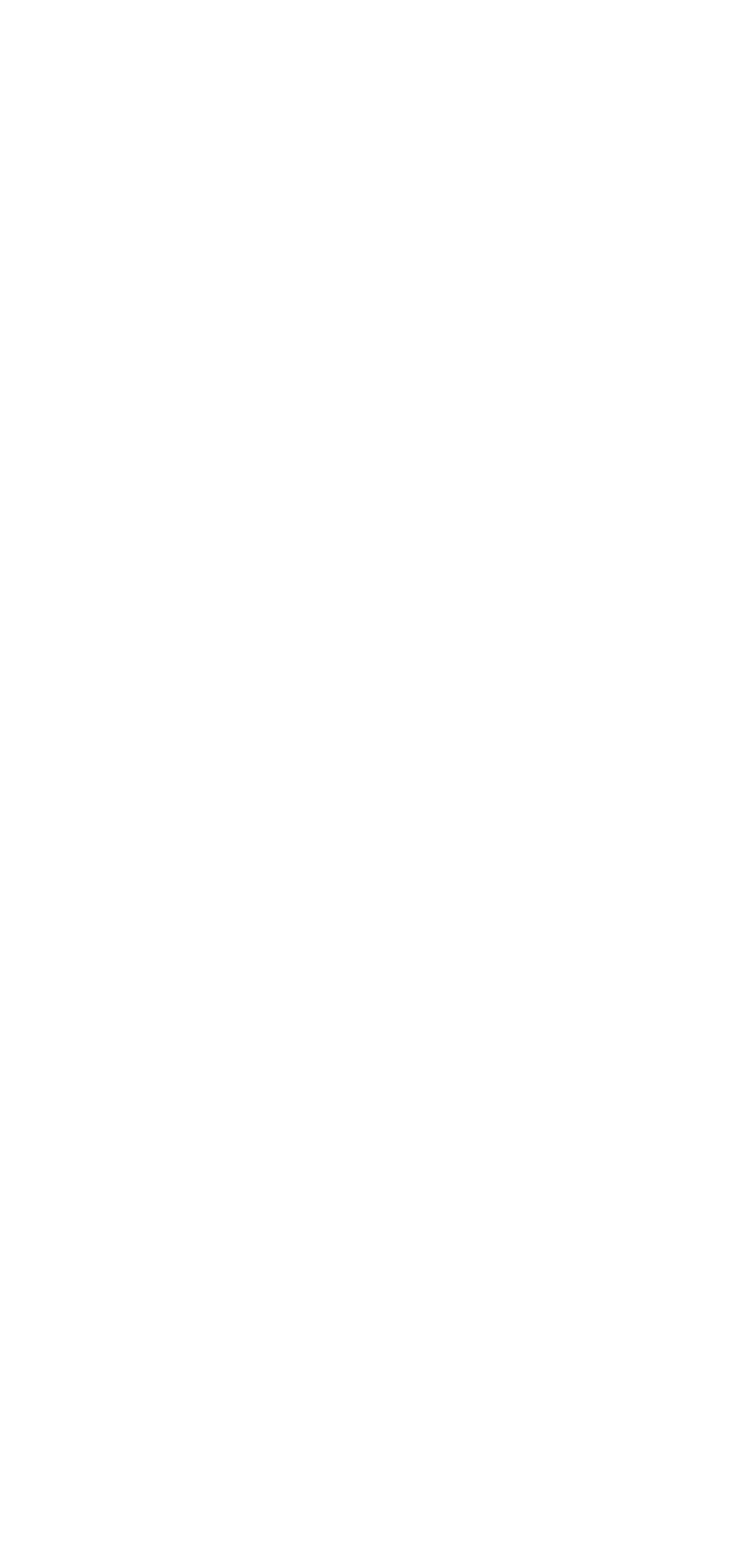
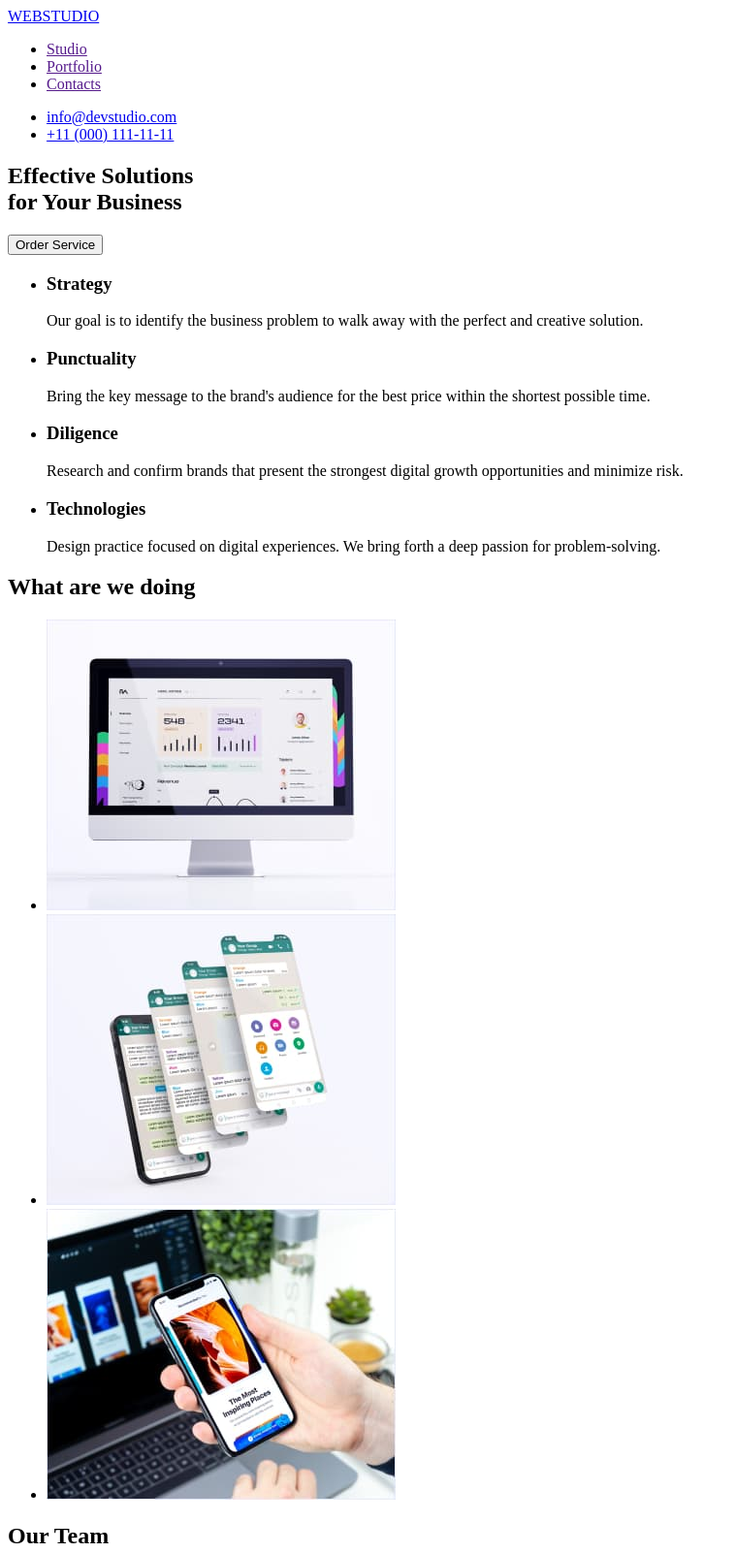
Before and after one commit to Vitalik1788/goit-markup-hw-01, a plain HTML site: page index.html in a window 1280 px wide. Shown: the top 1602 px of the page at 97% size, without its empty margins (0-759 px from the left). Before the commit the page ends 800 px from the top, so only its background shows below. Drawn offline with Linux system fonts and the light colour scheme.

Commit message:
homework1

```diff
--- a/index.html
+++ b/index.html
@@ -4,9 +4,111 @@
     <meta charset="UTF-8">
     <meta http-equiv="X-UA-Compatible" content="IE=edge">
     <meta name="viewport" content="width=device-width, initial-scale=1.0">
-    <title>Document</title>
+    <title>WEBSTUDIO</title>
 </head>
 <body>
+    <!--head-->
+    <header>
+       <nav>
+       <a href="/">WEBSTUDIO</a>
+       <ul>
+        <li><a href="">Studio</a></li>
+        <li><a href="">Portfolio</a></li>
+        <li><a href="">Contacts</a></li>
+       </ul>
+       </nav>
+       <ul>
+        <li>
+            <a href="mailto:info@devstudio.com">info@devstudio.com</a>
+        </li>
+        <li>
+            <a href="tel:+110001111111">+11 (000) 111-11-11</a>
+        </li>
+       </ul>
+    </header>
+    <main>
+        <!--section 1-->
+        <section>
+            <h1>Effective Solutions <br> for Your Business</h1>
+            <button type="button">Order Service</button>
+        </section>
+
+       <!--section 2-->
+        <section>
+            <h2 hidden> Strategy Punctuality Diligence Technologies</h2>
+            <ul>
+                <li>
+                    <h3>Strategy</h3>
+                    <p>Our goal is to identify the business
+                        problem to walk away with the perfect and creative solution. </p>
+                </li>
+                <li>
+                    <h3>Punctuality</h3>
+                    <p>Bring the key message to the brand's audience for the best price within the shortest possible time.</p>
+                </li>
+                <li>
+                    <h3>Diligence</h3>
+                    <p>Research and confirm brands that present the strongest digital growth opportunities and minimize risk.</p>
+                </li>
+                <li>
+                    <h3>Technologies</h3>
+                    <p>Design practice focused on digital experiences. We bring forth a deep passion for problem-solving.</p>
+                </li>
+            </ul>
+        </section>
+
+        <!--section 3-->
+        <section>
+            <h2>What are we doing</h2>
+            <ul>
+                <li>
+                    <img src="/images/about/monitor.jpg" alt="desctop" width="360">
+                </li>
+               <li>
+                <img src="/images/about/phone.jpg" alt="phone" width="360">
+               </li>
+               <li>
+                <img src="/images/about/phoneinhand.jpg" alt="phone in hand" width="360">
+               </li>
+            </ul>
+        </section>
+
+        <!--section 4-->
+        <section>
+            <h2>Our Team</h2>
+            <ul>
+                <li>
+                    <img src="/images/team/productdesigner.jpg" alt="Mark Guerrero" width="264">
+                    <h3>Mark Guerrero</h3>
+                    <p>Product Designer</p>
+                </li>
+                <li>
+                    <img src="/images/team/frontenddeveloper.jpg" alt="Tom Ford" width="264">
+                    <h3>Tom Ford</h3>
+                    <p>Frontend Developer</p>
+                </li>
+                <li>
+                    <img src="/images/team/marketing.jpg" alt="Camila Garcia" width="264">
+                    <h3>Camila Garcia</h3>
+                    <p>Marketing</p>
+                </li>
+                <li>
+                    <img src="/images/team/UIDesigner.jpg" alt="Daniel Wilson" width="264">
+                    <h3>Daniel Wilson</h3>
+                    <p>UI Designer</p>
+                </li>
+            </ul>
+        </section>
+    </main>
+
+
+    <footer>
+        <a href="/">WEBSTUDIO</a>
+        <p>Increase the flow of customers and sales for your business with digital marketing & growth solutions.</p>
+
+    </footer>
+
+
 
 </body>
 </html>
```
Also changed, not shown: images/about/monitor.jpg (added), images/about/phone.jpg (added), images/about/phoneinhand.jpg (added), images/team/UIDesigner.jpg (added), images/team/frontenddeveloper.jpg (added), images/team/marketing.jpg (added), images/team/productdesigner.jpg (added).
